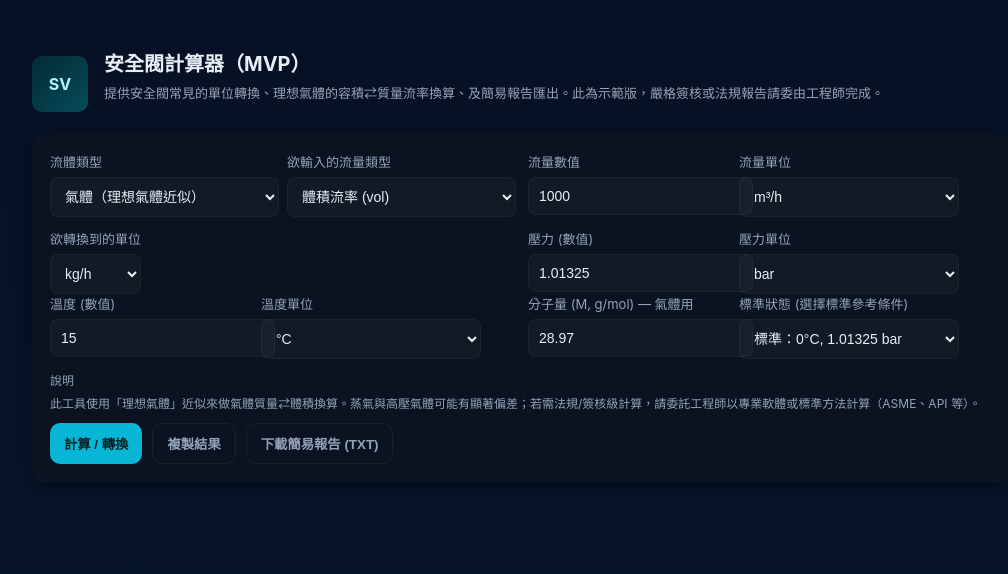
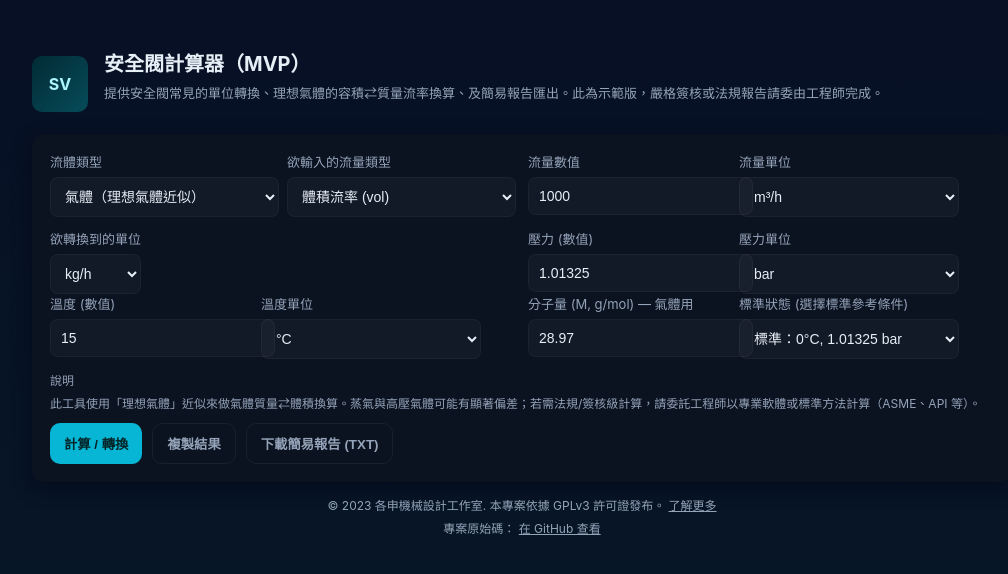
Before and after one commit to roscoe-tw/safety-valve-calculator, a plain HTML site: page index.html in a window 1280 px wide. Shown: the whole page, without its empty margins (118-1126 px from the left). Drawn offline with Linux system fonts and the light colour scheme.

Commit message:
增加下方說明
	修改：     index.html

```diff
--- a/index.html
+++ b/index.html
@@ -158,7 +158,14 @@
     </section>
 
     <footer>
-      <!-- <div class="hint">下一步建議：我可以把此單頁版轉成 GitHub Pages 專案，或加入 PDF 匯出 / 範例資料庫 / 案例搜尋功能。需要我來幫你上傳與部署嗎？</div> -->
+      <div class="small" style="margin-top: 14px; text-align: center;">
+        &copy; 2023 各申機械設計工作室. 本專案依據 GPLv3 許可證發布。
+	<a href="https://www.gnu.org/licenses/gpl-3.0.html" target="_blank" style="color:var(--muted); text-decoration: underline;">了解更多</a>
+      </div>
+      <div class="small" style="text-align: center; margin-top: 6px;">
+	專案原始碼：
+	<a href="https://github.com/roscoe-tw/safety-valve-calculator/" target="_blank" style="color:var(--muted); text-decoration: underline;">在 GitHub 查看</a>
+      </div>
     </footer>
   </div>
 
```
